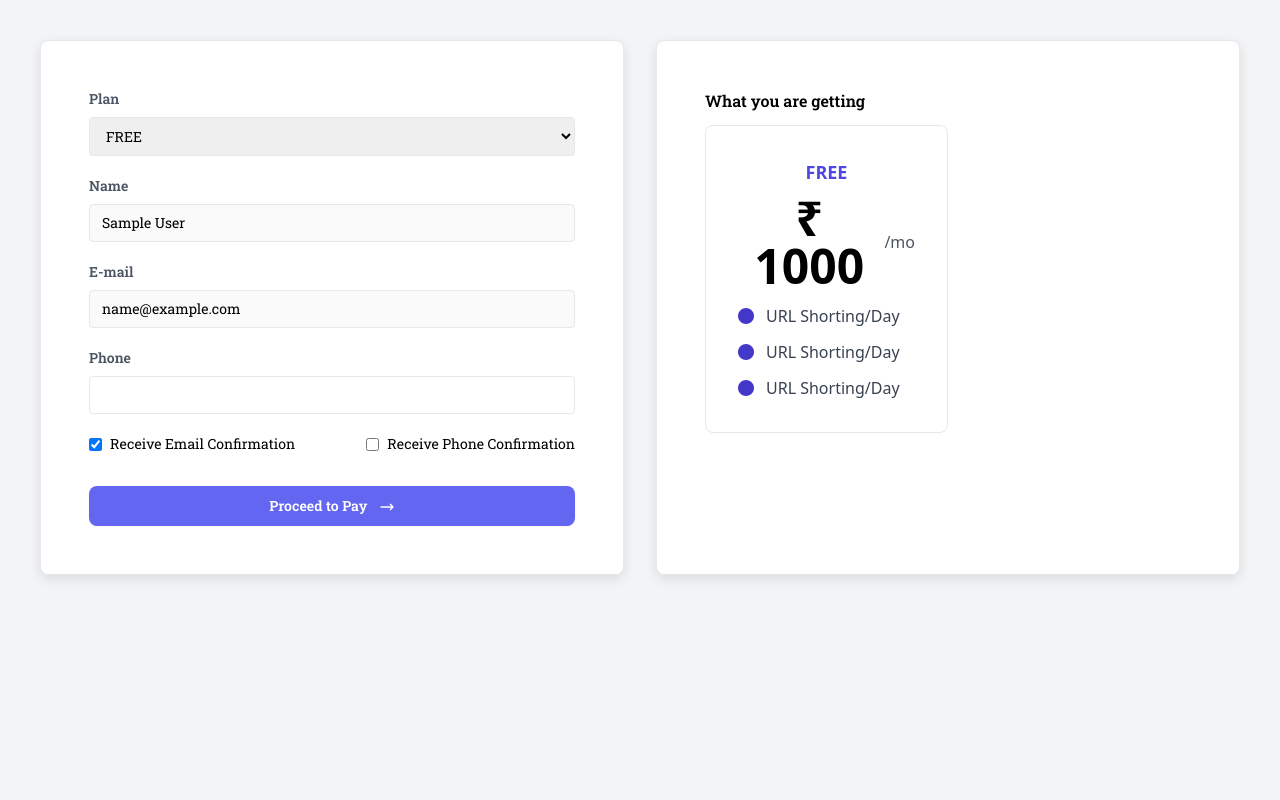
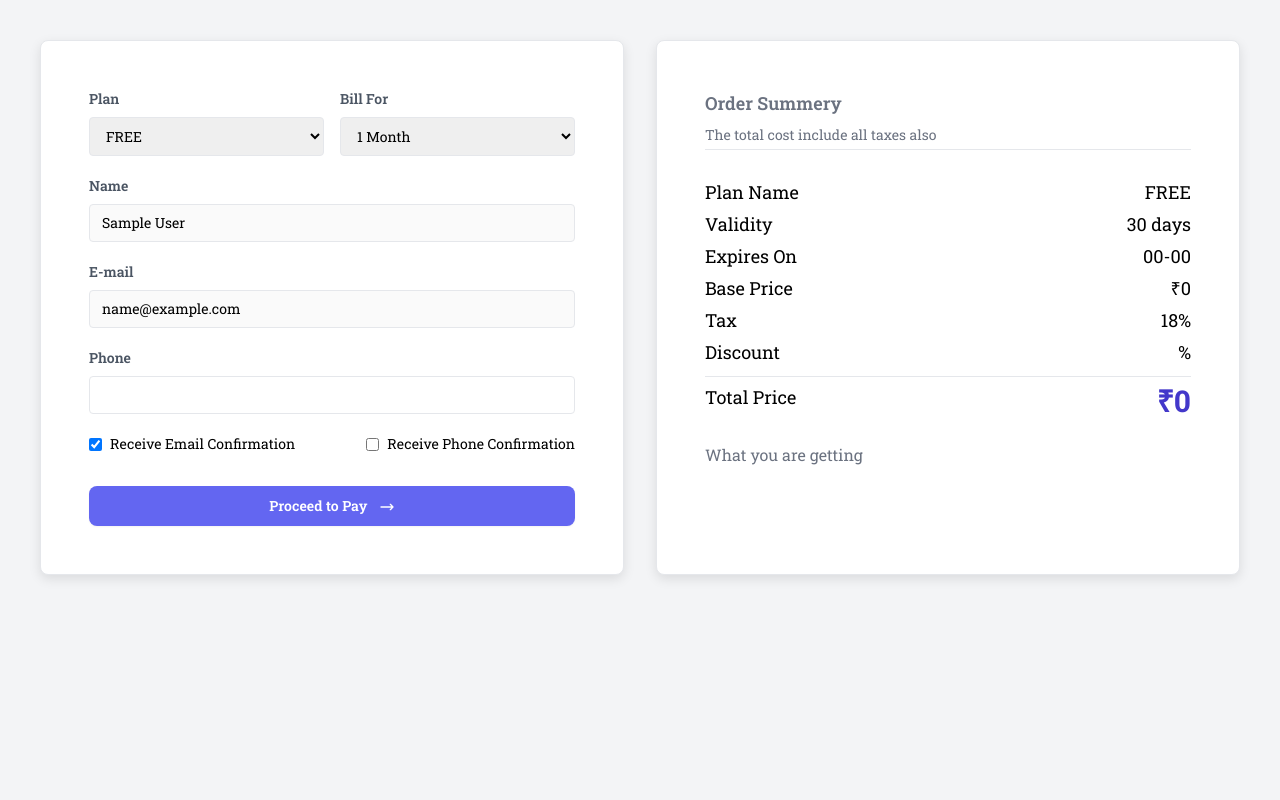
Before and after one commit to Mr-Atanu-Roy/SBCare, a Django app: page /pricing/buy/ in a window 1280 px wide. Run offline with Django 4.2, Linux system fonts and the light colour scheme; the visitor is signed in with stand-in values (Sample User, id 1); some libraries are stand-ins or nearby versions.

Commit message:
updated bying page, sys, added expiry sys(not added yet in token auth)

```diff
--- a/accounts/models.py
+++ b/accounts/models.py
@@ -56,6 +56,7 @@ class UserProfile(BaseModel):
     api_access = models.BooleanField(default=False)     #true if user is allowed to access api ny admin
     plan = models.ForeignKey(Pricing, default=1,  on_delete=models.SET_NULL, null=True)
     last_paid = models.DateTimeField(null=True, blank=True)
+    plan_expires = models.DateTimeField(null=True, blank=True)
 
     def __str__(self):
         return str(self.user)
@@ -118,6 +119,7 @@ class PaymentsHistory(BaseModel):
     is_paid = models.BooleanField(default=False)
     amount = models.CharField(max_length=255)
     currency = models.CharField(max_length=255, default="INR")
+    billed_for = models.CharField(choices=(("1", "1 Month"), ("3", "3 Month"), ("6", "6 Month"), ("12", "12 Month")), default="1", verbose_name="Billed for/mo", max_length=255)
     purpose = models.CharField(max_length=255, blank=True, null=True)
     phone = models.CharField(max_length=12, blank=True, null=True)
     payment_status = models.CharField(max_length = 255, default = "not done")
--- a/pricing/urls.py
+++ b/pricing/urls.py
@@ -7,4 +7,7 @@ urlpatterns = [
     path("buy/", buy_plan, name="buy_plan"),
     path("payment-success/", payment_success, name="payment_success"),
 
+    #ajax calls
+    path("get_plan_info/", get_plan_info, name="get_plan_info"),
+
 ]
--- /dev/null
+++ b/pricing/utils.py
@@ -0,0 +1,2 @@
+def get_percent(amount=0, percent=0):
+    return (amount*percent)/100
--- a/pricing/views.py
+++ b/pricing/views.py
@@ -2,13 +2,17 @@ from django.shortcuts import render, redirect
 from django.contrib.auth.decorators import login_required
 from django.contrib import messages
 from django.conf import settings
+from django.http import JsonResponse
 
 import os
 import random
 from django.utils import timezone
-from datetime import timedelta
+from datetime import datetime, timedelta
 from accounts.models import UserProfile, PaymentsHistory
 from .models import Pricing
+from accounts.utils import current_time
+from .utils import get_percent
+
 from instamojo_wrapper import Instamojo
 
 
@@ -19,6 +23,8 @@ api = Instamojo(
 )
 
 # Create your views here.
+
+TAX = 18
 
 def pricing(request):
     plans = ""
@@ -46,17 +52,29 @@ def buy_plan(request):
         if request.method == "POST":
             email = request.user.email
             name = request.user.first_name+" "+request.user.last_name
-            user_plan = request.POST.get("plan")
+            user_plan = request.POST.get("plan", "free").lower()
+            bill_for = int(request.POST.get("billFor", 1))
             phone = request.POST.get("phone")
             email_check = request.POST.get("email_check")
             phone_check = request.POST.get("phone_check")
 
+            discount = 0
+            if bill_for == 3:
+                discount = 3
+            elif bill_for == 6:
+                discount = 5
+            elif bill_for == 12:
+                discount = 8
 
             try:
-                get_plan = Pricing.objects.get(plan_name=user_plan.lower())
+                get_plan = Pricing.objects.get(plan_name=user_plan)
                 amount = get_plan.pricing_month
+                #adding tax
+                amount = round((amount + get_percent(amount, TAX)), 2)*bill_for
+                #adding discount
+                amount = round((amount - get_percent(amount, discount)), 2)
 
-                new_payment, _ = PaymentsHistory.objects.get_or_create(user=request.user, plan=get_plan, amount=amount, purpose=f"Buy Plan-{user_plan}")
+                new_payment, _ = PaymentsHistory.objects.get_or_create(user=request.user, plan=get_plan, amount=amount, billed_for=str(bill_for), purpose=f"Buy Plan-{user_plan}")
 
                 if phone == "" and phone_check is not None:
                     messages.error(request, "phone number is required")
@@ -73,7 +91,7 @@ def buy_plan(request):
                             allow_repeated_payments = False,
                             redirect_url = f"{settings.BASE_URL}pricing/payment-success",
                         )
-                        print(response)
+
                         #response['payment_request']['id'] = payment_request_id considered as order id in PaymentHistory model
                         new_payment.order_id = response['payment_request']['id']
                         new_payment.phone = response["payment_request"]["phone"]
@@ -108,7 +126,7 @@ def buy_plan(request):
 
 @login_required(login_url="/auth/login")
 def payment_success(request):
-    status = amount = plan = date = ""
+    status = amount = plan = date = "none"
     context = {}
     try:
         payment_request_id = request.GET.get('payment_request_id', None)
@@ -137,12 +155,13 @@ def payment_success(request):
                     get_user_profile = UserProfile.objects.filter(user=request.user).first()
                     get_user_profile.plan = get_payment.plan
                     get_user_profile.last_paid = get_payment.created_at
+                    get_user_profile.plan_expires = get_payment.created_at+timedelta(days=int(get_payment.billed_for)*30)
                     get_user_profile.save()
 
-                context["status"] = get_payment.is_paid
-                context["amount"] = get_payment.amount+" "+get_payment.currency
-                context["plan"] = get_payment.plan
-                context["date"] = get_payment.created_at
+                status = get_payment.is_paid
+                amount = get_payment.amount+" "+get_payment.currency
+                plan = get_payment.plan
+                date = get_payment.created_at
 
             except PaymentsHistory.DoesNotExist:
                 messages.error(request, "Invalid request")
@@ -156,4 +175,74 @@ def payment_success(request):
         print(e)
         pass
 
+    context["status"] = status
+    context["amount"] = amount
+    context["plan"] = plan
+    context["date"] = date
+
     return render(request, "./pricing/payment_success.html", context)
+
+
+
+
+#ajax calls
+@login_required(login_url="/auth/login")
+def get_plan_info(request):
+    try:
+        data = {}
+        status = 400
+        plan_data = {}
+        if request.method == "GET":
+            plan = request.GET.get("plan", "free").lower()
+            bill_for = int(request.GET.get("bill_for", "1"))
+
+            discount = 0
+            if bill_for == 3:
+                discount = 3
+            elif bill_for == 6:
+                discount = 5
+            elif bill_for == 12:
+                discount = 8
+
+            get_plan = Pricing.objects.filter(plan_name=plan).first()
+            if get_plan:
+                amount = get_plan.pricing_month
+                #adding tax
+                total_amount = amount + get_percent(amount, TAX)
+                #adding discount
+                total_amount = total_amount - get_percent(total_amount, discount)
+
+
+                api_day = get_plan.api_day
+                qr_day = get_plan.qr_day
+                url_day = get_plan.url_day
+
+                datetime_str = current_time.strftime('%d-%m-%Y')
+                datetime_obj = datetime.strptime(datetime_str, '%d-%m-%Y')
+                new_date = datetime_obj + timedelta(days=bill_for*30)
+                formatted_date = new_date.strftime('%d-%m-%Y')
+
+
+                plan_data = {
+                    "amount": f"{round(amount, 2)}/mo",
+                    "total_amount": round(total_amount*bill_for, 2),
+                    "discount": discount,
+                    "api_day": api_day,
+                    "qr_day": qr_day,
+                    "url_day": url_day,
+                    "expires_on": formatted_date
+                }
+
+                status = 200
+
+            else:
+                status = 404
+
+
+        data["status"] = status
+        data["plan_data"] = plan_data
+        return JsonResponse(data, status=status)
+
+    except Exception as e:
+        print(e)
+        pass
--- a/static/css/style.css
+++ b/static/css/style.css
@@ -528,6 +528,12 @@ video {
   width: 100%;
 }
 
+@media (min-width: 500px){
+  .container{
+    max-width: 500px;
+  }
+}
+
 @media (min-width: 640px){
   .container{
     max-width: 640px;
@@ -618,6 +624,10 @@ video {
   z-index: 50;
 }
 
+.col-span-1{
+  grid-column: span 1 / span 1;
+}
+
 .col-span-2{
   grid-column: span 2 / span 2;
 }
@@ -658,6 +668,16 @@ video {
   margin-bottom: 0.125rem;
 }
 
+.my-1{
+  margin-top: 0.25rem;
+  margin-bottom: 0.25rem;
+}
+
+.my-1\.5{
+  margin-top: 0.375rem;
+  margin-bottom: 0.375rem;
+}
+
 .my-12{
   margin-top: 3rem;
   margin-bottom: 3rem;
@@ -686,6 +706,14 @@ video {
   margin-top: -2rem;
 }
 
+.mb-0{
+  margin-bottom: 0px;
+}
+
+.mb-0\.5{
+  margin-bottom: 0.125rem;
+}
+
 .mb-1{
   margin-bottom: 0.25rem;
 }
@@ -706,6 +734,10 @@ video {
   margin-bottom: 0.5rem;
 }
 
+.mb-2\.5{
+  margin-bottom: 0.625rem;
+}
+
 .mb-3{
   margin-bottom: 0.75rem;
 }
@@ -770,10 +802,6 @@ video {
   margin-right: 0.625rem;
 }
 
-.mr-3{
-  margin-right: 0.75rem;
-}
-
 .mr-4{
   margin-right: 1rem;
 }
@@ -786,6 +814,14 @@ video {
   margin-right: auto;
 }
 
+.mt-0{
+  margin-top: 0px;
+}
+
+.mt-0\.5{
+  margin-top: 0.125rem;
+}
+
 .mt-1{
   margin-top: 0.25rem;
 }
@@ -830,26 +866,6 @@ video {
   margin-top: 2rem;
 }
 
-.mb-0{
-  margin-bottom: 0px;
-}
-
-.mb-0\.5{
-  margin-bottom: 0.125rem;
-}
-
-.mb-2\.5{
-  margin-bottom: 0.625rem;
-}
-
-.mt-0{
-  margin-top: 0px;
-}
-
-.mt-0\.5{
-  margin-top: 0.125rem;
-}
-
 .block{
   display: block;
 }
@@ -936,10 +952,6 @@ video {
 
 .min-h-screen{
   min-height: 100vh;
-}
-
-.w-1\/2{
-  width: 50%;
 }
 
 .w-12{
@@ -1050,6 +1062,10 @@ video {
 
 .grid-cols-3{
   grid-template-columns: repeat(3, minmax(0, 1fr));
+}
+
+.grid-cols-4{
+  grid-template-columns: repeat(4, minmax(0, 1fr));
 }
 
 .flex-row{
@@ -1139,6 +1155,10 @@ video {
   border-color: rgb(229 231 235 / var(--tw-divide-opacity));
 }
 
+.justify-self-end{
+  justify-self: end;
+}
+
 .overflow-hidden{
   overflow: hidden;
 }
@@ -1479,6 +1499,10 @@ video {
 
 .text-center{
   text-align: center;
+}
+
+.text-right{
+  text-align: right;
 }
 
 .align-text-top{
@@ -1971,6 +1995,54 @@ video {
   box-shadow: var(--tw-ring-offset-shadow, 0 0 #0000), var(--tw-ring-shadow, 0 0 #0000), var(--tw-shadow);
 }
 
+@media (min-width: 500px){
+  .xs\:mb-12{
+    margin-bottom: 3rem;
+  }
+
+  .xs\:p-0{
+    padding: 0px;
+  }
+
+  .xs\:p-10{
+    padding: 2.5rem;
+  }
+
+  .xs\:p-12{
+    padding: 3rem;
+  }
+
+  .xs\:px-6{
+    padding-left: 1.5rem;
+    padding-right: 1.5rem;
+  }
+
+  .xs\:px-10{
+    padding-left: 2.5rem;
+    padding-right: 2.5rem;
+  }
+
+  .xs\:text-lg{
+    font-size: 1.125rem;
+    line-height: 1.75rem;
+  }
+
+  .xs\:text-3xl{
+    font-size: 1.875rem;
+    line-height: 2.25rem;
+  }
+
+  .xs\:text-base{
+    font-size: 1rem;
+    line-height: 1.5rem;
+  }
+
+  .xs\:text-sm{
+    font-size: 0.875rem;
+    line-height: 1.25rem;
+  }
+}
+
 @media (min-width: 640px){
   .sm\:col-span-3{
     grid-column: span 3 / span 3;
@@ -2011,6 +2083,10 @@ video {
     margin-top: 2rem;
   }
 
+  .sm\:mb-12{
+    margin-bottom: 3rem;
+  }
+
   .sm\:block{
     display: block;
   }
@@ -2073,6 +2149,10 @@ video {
 
   .sm\:grid-cols-6{
     grid-template-columns: repeat(6, minmax(0, 1fr));
+  }
+
+  .sm\:grid-cols-2{
+    grid-template-columns: repeat(2, minmax(0, 1fr));
   }
 
   .sm\:flex-row-reverse{
@@ -2236,10 +2316,6 @@ video {
     gap: 1rem;
   }
 
-  .md\:gap-8{
-    gap: 2rem;
-  }
-
   .md\:overflow-y-hidden{
     overflow-y: hidden;
   }
@@ -2294,6 +2370,10 @@ video {
     margin-top: -2.5rem;
   }
 
+  .lg\:mb-0{
+    margin-bottom: 0px;
+  }
+
   .lg\:ml-56{
     margin-left: 14rem;
   }
@@ -2340,6 +2420,10 @@ video {
 
   .lg\:grid-cols-3{
     grid-template-columns: repeat(3, minmax(0, 1fr));
+  }
+
+  .lg\:gap-8{
+    gap: 2rem;
   }
 
   .lg\:p-10{
@@ -2377,12 +2461,28 @@ video {
 }
 
 @media (min-width: 1280px){
+  .xl\:m-0{
+    margin: 0px;
+  }
+
   .xl\:ml-8{
     margin-left: 2rem;
   }
 
   .xl\:max-w-screen-lg{
     max-width: 1024px;
+  }
+
+  .xl\:flex-row{
+    flex-direction: row;
+  }
+
+  .xl\:items-center{
+    align-items: center;
+  }
+
+  .xl\:justify-between{
+    justify-content: space-between;
   }
 
   .xl\:p-10{
--- a/templates/accounts/profile.html
+++ b/templates/accounts/profile.html
@@ -36,6 +36,9 @@
             </div>
             <div class="font-light text-sm mt-2.5 mb-1.5">
                 Currently you have {{user_profile.plan | upper}} plan. You have last paid on {{user_profile.last_paid | date}}
+            </div>
+            <div class="font-light text-sm mt-2.5 mb-1.5">
+                Your Plan Expires on {{user_profile.plan_expires | date}}
             </div>
             <div class="flex items-center justify-between">
                 <div>
--- a/templates/pricing/buy_plan.html
+++ b/templates/pricing/buy_plan.html
@@ -14,8 +14,8 @@
 
 
 <section id="buy_plan" class="min-h-screen w-full bg-gray-100">
-    <div class="grid grid-cols-1 md:grid-cols-2 md:gap-8 w-full h-full p-10">
-        <div class="border p-12 rounded-lg font-roboto bg-white" style="box-shadow: rgba(0, 0, 0, 0.1) 0px 4px 12px;">
+    <div class="grid grid-cols-1 lg:grid-cols-2 lg:gap-8 w-full h-full p-10 px-6 xs:px-10">
+        <div class="border p-6 rounded-lg font-roboto bg-white mb-8 sm:mb-12 lg:mb-0 xs:p-10 sm:p-12" style="box-shadow: rgba(0, 0, 0, 0.1) 0px 4px 12px;">
             <form action="" method="post">
                 {% csrf_token %}
                 {% if messages %}
@@ -29,14 +29,29 @@
                 {% endfor %}
 
                 {% endif %}
-                <div>
-                    <label class="font-semibold text-sm text-gray-600 pb-1 block font-roboto">Plan</label>
-                    <select id="plan" name="plan"
-                        class="border outline-none hover:border-indigo-600 focus:border-indigo-600 rounded px-3 py-2 text-sm w-full font-light font-roboto mt-1 mb-5">
-                        <option value="free" class="uppercase" {% if user_plan == 'free' %} selected {% endif %}>FREE</option>
-                        <option value="pro" class="uppercase" {% if user_plan == 'pro' %} selected {% endif %}>PRO</option>
-                        <option value="business" class="uppercase" {% if user_plan == 'business' %} selected {% endif %}>BUSINESS</option>
-                    </select>
+                <div class="grid grid-cols-1 sm:grid-cols-2 sm:gap-4">
+                    <div>
+                        <label class="font-semibold text-sm text-gray-600 pb-1 block font-roboto">Plan</label>
+                        <select id="plan" name="plan"
+                            class="border outline-none hover:border-indigo-600 focus:border-indigo-600 rounded px-3 py-2 text-sm w-full font-light font-roboto mt-1 mb-5">
+                            <option value="free" class="uppercase" {% if user_plan == 'free' %} selected {% endif %}>FREE
+                            </option>
+                            <option value="pro" class="uppercase" {% if user_plan == 'pro' %} selected {% endif %}>PRO
+                            </option>
+                            <option value="business" class="uppercase" {% if user_plan == 'business' %} selected {% endif %}>
+                                BUSINESS</option>
+                        </select>
+                    </div>
+                    <div>
+                        <label class="font-semibold text-sm text-gray-600 pb-1 block font-roboto">Bill For</label>
+                        <select id="billFor" name="billFor"
+                            class="border outline-none hover:border-indigo-600 focus:border-indigo-600 rounded px-3 py-2 text-sm w-full font-light font-roboto mt-1 mb-5">
+                            <option value="1" class="capitalize">1 Month</option>
+                            <option value="3" class="capitalize">3 Month</option>
+                            <option value="6" class="capitalize">6 Month</option>
+                            <option value="12" class="capitalize">1 Year</option>
+                        </select>
+                    </div>
                 </div>
                 <div>
                     <label class="font-semibold text-sm text-gray-600 pb-1 block font-roboto">Name</label>
@@ -55,8 +70,8 @@
                     <input type="text" value="" name="phone"
                         class="border outline-none rounded px-3 py-2 mt-1 mb-5 text-sm w-full font-roboto font-light hover:border-indigo-600 focus:border-indigo-600" />
                 </div>
-                <div class="flex items-center justify-between">
-                    <div class="flex items-center">
+                <div class="flex flex-col xl:flex-row xl:items-center xl:justify-between">
+                    <div class="flex items-center mb-1.5 xl:m-0">
                         <input type="checkbox" name="email_check" id="email_check" checked>
                         <label for="email_check" class="text-sm ml-2 cursor-pointer">Receive Email Confirmation</label>
                     </div>
@@ -79,37 +94,119 @@
                 </div>
             </form>
         </div>
-        <div class="border p-12 rounded-lg bg-white" style="box-shadow: rgba(0, 0, 0, 0.1) 0px 4px 12px;">
-            <div class="mb-3">
-                <p class="font-roboto font-semibold">What you are getting</p>
-            </div>
-            <div>
-                <div class="flex flex-col justify-between p-8 transition-shadow duration-300 bg-white border rounded-lg sm:items-center w-1/2">
-                <div class="text-center">
-                    <div class="text-lg font-semibold uppercase text-indigo-600 mb-2">Free</div>
-                    <div class="flex items-center justify-center mt-2">
-                        <div class="mr-1 text-5xl font-bold">&#8377; 1000</div> <span class="text-gray-600">/mo</span>
+        <div class="border p-6 rounded-lg bg-white xs:p-10 sm:p-12" style="box-shadow: rgba(0, 0, 0, 0.1) 0px 4px 12px;" id="orderSummery">
+            <div class="mb-3 font-roboto">
+                <p class="font-semibold text-gray-500 xs:text-lg">Order Summery</p>
+                <p class="font-light text-sm mt-2 mb-1 text-gray-500">The total cost include all taxes also</p>
+                <hr>
+                <div class="xs:text-lg mt-7">
+                    <div class="grid grid-cols-4">
+                        <div class="col-span-3">
+                            <p class="mb-1">Plan Name</p>
+                            <p class="mb-1">Validity</p>
+                            <p class="mb-1">Expires On</p>
+                            <p class="mb-1">Base Price</p>
+                            <p class="mb-1">Tax</p>
+                            <p class="mb-1">Discount</p>
+                        </div>
+                        <div class="col-span-1 justify-self-end">
+                            <p class="text-right mb-1 uppercase" id="planName">Free</p>
+                            <p class="text-right mb-1">30 days</p>
+                            <p class="text-right mb-1" id="expiresOn">00-00</p>
+                            <p class="text-right mb-1">&#8377;<span id="basePrice">0</span></p>
+                            <p class="text-right mb-1">18%</p>
+                            <p class="text-right mb-1"><span id="discount"></span>%</p>
+                        </div>
                     </div>
-                    <div class="mt-3.5 space-y-3">
-                        <div class="text-gray-700 flex items-center justify-start">
-                            <i class="fa fa-circle mr-3 text-indigo-700"></i>
-                            <span>URL Shorting/Day</span>
+                    <hr class="my-1.5">
+                    <div class="grid grid-cols-4">
+                        <div class="col-span-3">
+                            <p class="mb-1">Total Price</p>
                         </div>
-                        <div class="text-gray-700 flex items-center justify-start">
-                            <i class="fa fa-circle mr-3 text-indigo-700"></i>
-                            <span>URL Shorting/Day</span>
+                        <div class="col-span-1 justify-self-end">
+                            <p class="text-right mb-1 text-2xl xs:text-3xl font-bold text-indigo-700">&#8377;<span id="totalPrice">0</span></p>
                         </div>
-                        <div class="text-gray-700 flex items-center justify-start">
-                            <i class="fa fa-circle mr-3 text-indigo-700"></i>
-                            <span>URL Shorting/Day</span>
+                    </div>
+                </div>
+                <div class="mt-5">
+                    <p class="text-gray-500 mb-2.5 text-sm xs:text-base">
+                        What you are getting
+                    </p>
+                    <div>
+                        <div class="grid grid-cols-4 text-xs xs:text-sm" id="planINFO">
                         </div>
                     </div>
                 </div>
             </div>
-            </div>
         </div>
+    </div>
     </div>
 </section>
 
 
+<script src="https://ajax.googleapis.com/ajax/libs/jquery/3.6.4/jquery.min.js"></script>
+<script>
+
+    $(document).ready(function () {
+
+        //func to load plan info
+        function loadPlanINFO(){
+            let plan = $("#plan").val();
+            let billFor = $("#billFor").val();
+            $.ajax({
+                type: "get",
+                url: "{% url 'get_plan_info' %}",
+                data: {
+                    "plan": plan,
+                    "bill_for": billFor
+                },
+                success: function (response) {
+                   status = response.status;
+                   data = response.plan_data;
+                   if(status == 200){
+                        let base_price = data["amount"];
+                        let total_amount = data["total_amount"];
+                        let discount = data["discount"];
+                        let expires_on =  plan == "free" ? "Never" : data["expires_on"];;
+
+                        $("#planName").html(plan);
+                        $("#basePrice").html(base_price);
+                        $("#totalPrice").html(total_amount);
+                        $("#discount").html(discount);
+                        $("#expiresOn").html(expires_on);
+
+                        let content = `
+                        <div class="col-span-3">
+                            <p class="mb-1"><i class="fa fa-link text-indigo-600"></i> Create Short URL</p>
+                            <p class="mb-1"><i class="fa fa-qrcode text-indigo-600"></i> Create QR Code</p>
+                            <p class="mb-1"><i class="fa fa-share-square text-indigo-600"></i> API Requests</p>
+                        </div>
+                        <div class="col-span-1 justify-self-end">
+                            <p class="text-right mb-1">${data["url_day"]}/Day</p>
+                            <p class="text-right mb-1">${data["qr_day"]}/Day</p>
+                            <p class="text-right mb-1">${data["api_day"]}/Day</p>
+                        </div>
+                        `
+
+                        $("#planINFO").html(content);
+                   }else{
+                    $("#orderSummery").html(`<p class="text-gray-500 font-roboto text-base">Unable to fetch plan selected plan info. PLease try after some time</p>`)
+                   }
+                }
+            });
+        }
+
+        loadPlanINFO();
+
+        $("#plan").on("change", function () {
+            loadPlanINFO();
+        });
+        $("#billFor").on("change", function () {
+            loadPlanINFO();
+        });
+
+    });
+
+</script>
+
 {% endblock body %}
```
Also changed, not shown: accounts/admin.py (+9 -2 lines), accounts/migrations/0020_paymentshistory_billed_for_userprofile_plan_expires.py (added), accounts/migrations/0021_alter_paymentshistory_billed_for.py (added).
